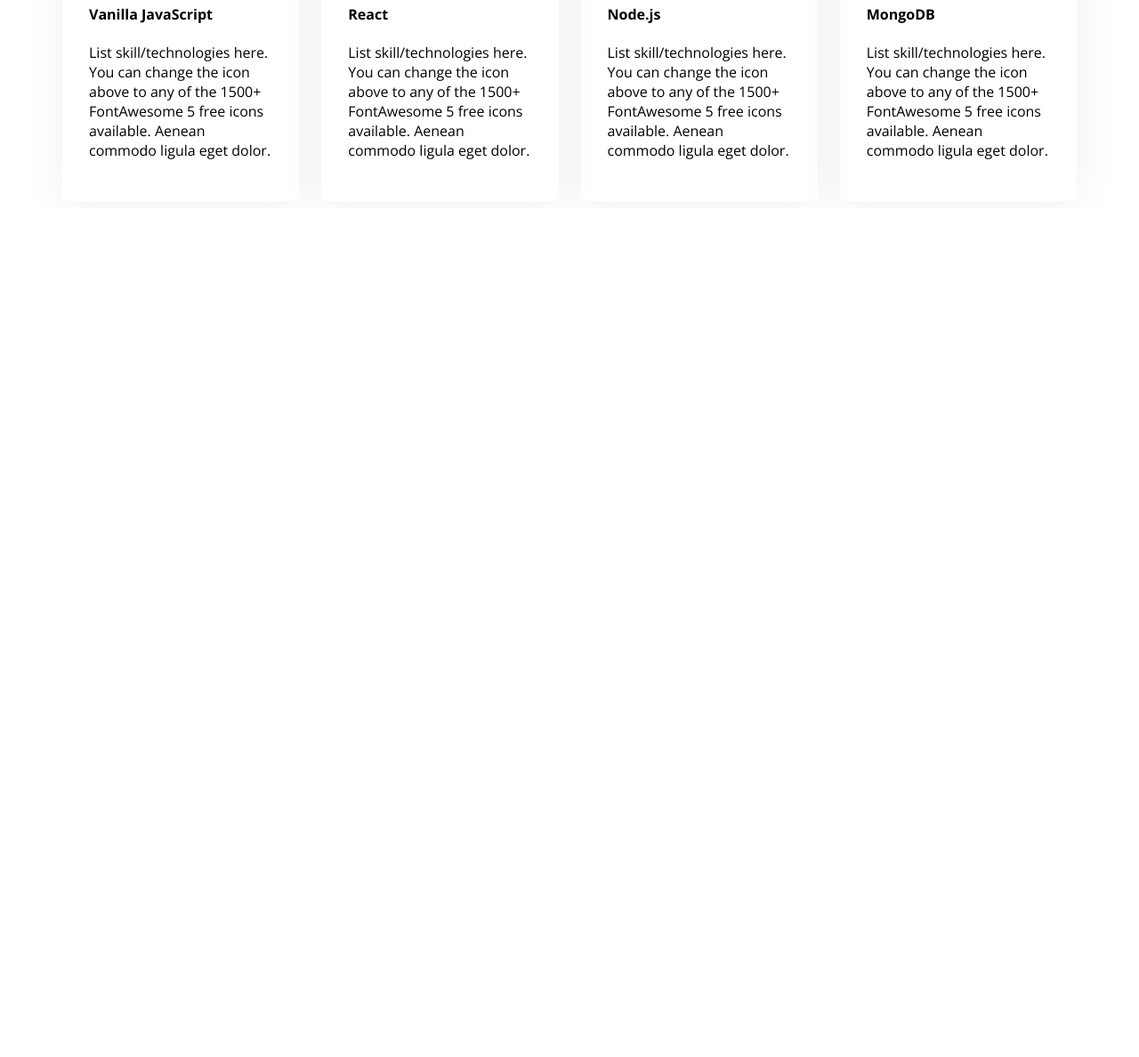
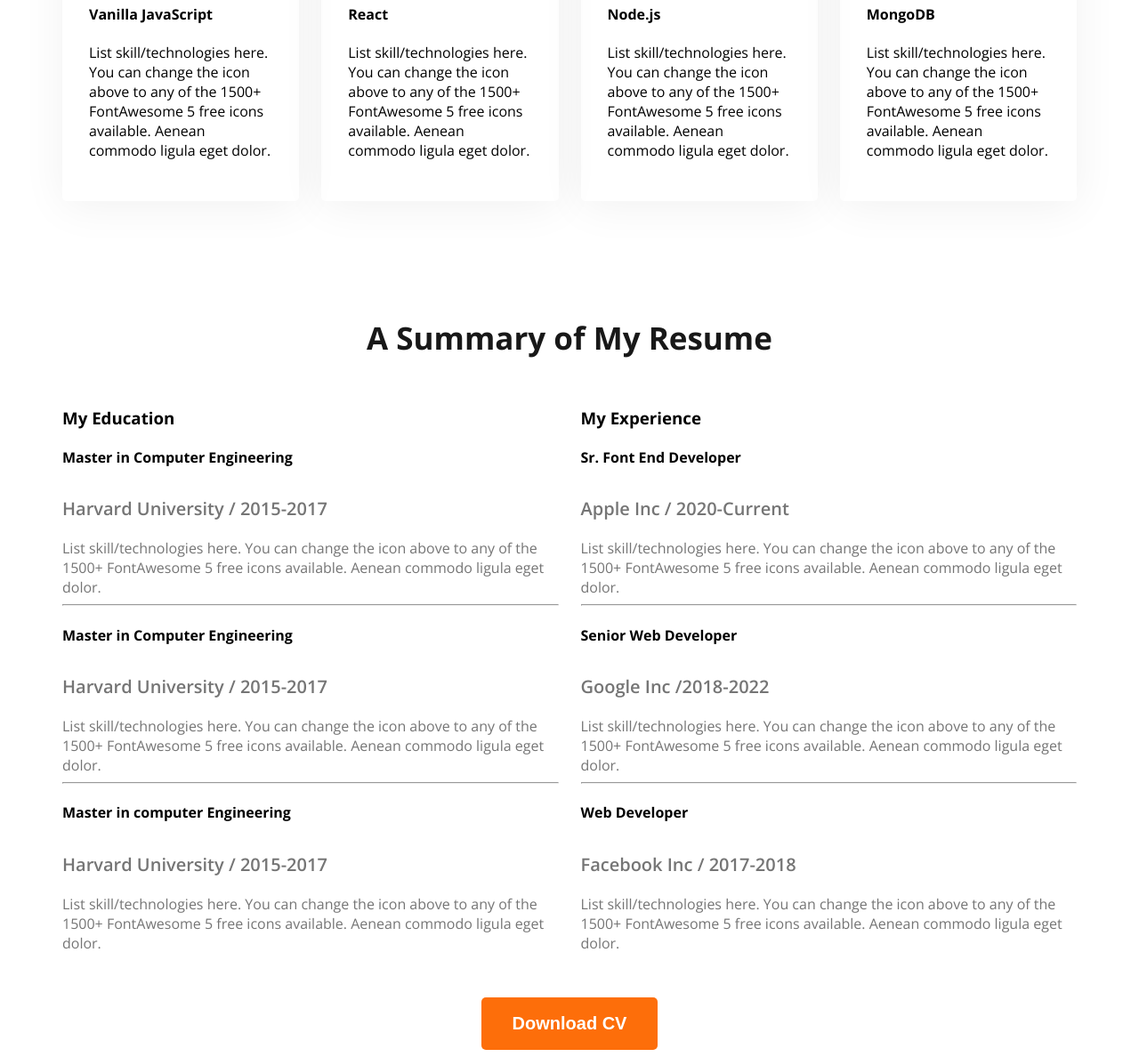
Before and after one commit to Farukosman12/web-dev-portfolioPA1, a plain HTML site: page index.html in a window 1280 px wide. Shown: the part 1917-3105 px from the top of the page at 89% size. Before the commit the page ends 2151 px from the top, so only its background shows below. Drawn offline with nearby package versions, Linux system fonts and the light colour scheme.

Commit message:
added an index.html file

```diff
--- a/index.html
+++ b/index.html
@@ -90,6 +90,55 @@
             </div>
 
         </section>
+        <section>
+            <h3 class="section-title text-center">A Summary of My Resume</h3>
+            <div class="resume-container">
+                <!-- .resume-column*2>h3.resume-column-tilte+.experience*3>h4.exprience-title+h5.exprience-sub-title+.experience-description -->
+             <div class="resume-column">
+                <h3 class="resume-column-title">My Education</h3>
+                <div class="experience">
+                    <h4 class="experience-title">Master in Computer Engineering</h4>
+                    <h5 class="experience-sub-title">Harvard University / 2015-2017</h5>
+                    <div class="experience-description">List skill/technologies here. You can change the icon above to any of the 1500+ FontAwesome 5 free icons available. Aenean commodo ligula eget dolor.</div>
+                </div>
+                <hr>
+                <div class="experience">
+                    <h4 class="experience-title">Master in Computer Engineering</h4>
+                    <h5 class="experience-sub-title">Harvard University / 2015-2017</h5>
+                    <div class="experience-description">List skill/technologies here. You can change the icon above to any of the 1500+ FontAwesome 5 free icons available. Aenean commodo ligula eget dolor.</div>
+                </div>
+                <hr>
+                <div class="experience">
+                    <h4 class="experience-title">Master in computer Engineering</h4>
+                    <h5 class="experience-sub-title">Harvard University / 2015-2017</h5>
+                    <div class="experience-description">List skill/technologies here. You can change the icon above to any of the 1500+ FontAwesome 5 free icons available. Aenean commodo ligula eget dolor.</div>
+                </div>
+             </div>
+             <div class="resume-column">
+                <h3 class="resume-column-title">My Experience</h3>
+                <div class="experience">
+                    <h4 class="experience-title">Sr. Font End Developer</h4>
+                    <h5 class="experience-sub-title">Apple Inc / 2020-Current</h5>
+                    <div class="experience-description">List skill/technologies here. You can change the icon above to any of the 1500+ FontAwesome 5 free icons available. Aenean commodo ligula eget dolor.</div>
+                </div>
+                <hr>
+                <div class="experience">
+                    <h4 class="experience-title">Senior Web Developer</h4>
+                    <h5 class="experience-sub-title">Google Inc /2018-2022</h5>
+                    <div class="experience-description">List skill/technologies here. You can change the icon above to any of the 1500+ FontAwesome 5 free icons available. Aenean commodo ligula eget dolor.</div>
+                </div>
+                <hr>
+                <div class="experience">
+                    <h4 class="experience-title">Web Developer</h4>
+                    <h5 class="experience-sub-title">Facebook Inc / 2017-2018</h5>
+                    <div class="experience-description">List skill/technologies here. You can change the icon above to any of the 1500+ FontAwesome 5 free icons available. Aenean commodo ligula eget dolor.</div>
+                </div>
+             </div>
+            </div>
+            <div class="text-center resume-download-cv">
+                <button class="btn-primary">Download CV</button>
+            </div>
+        </section>
 
     </main>
     <footer>
--- a/styles/portfolio.css
+++ b/styles/portfolio.css
@@ -139,3 +139,24 @@ main section{
     border-radius: 5px;
     box-shadow: 0px 6px 50px 0px rgba(0, 0, 0, 0.06);
 }
+
+/* section styles for resume part-4 */
+.resume-container{
+    display: flex;
+    gap: 25px;
+}
+.experience-description, .experience-sub-title{
+    color: #757575;
+
+}
+.experience-sub-title{
+    font-size: 20px;
+    font-weight: 600;
+    margin-bottom: 20px;
+}
+.resume-hr{
+    margin: 30px 5px;
+}
+.resume-download-cv{
+    margin-top: 50px;
+}
```
